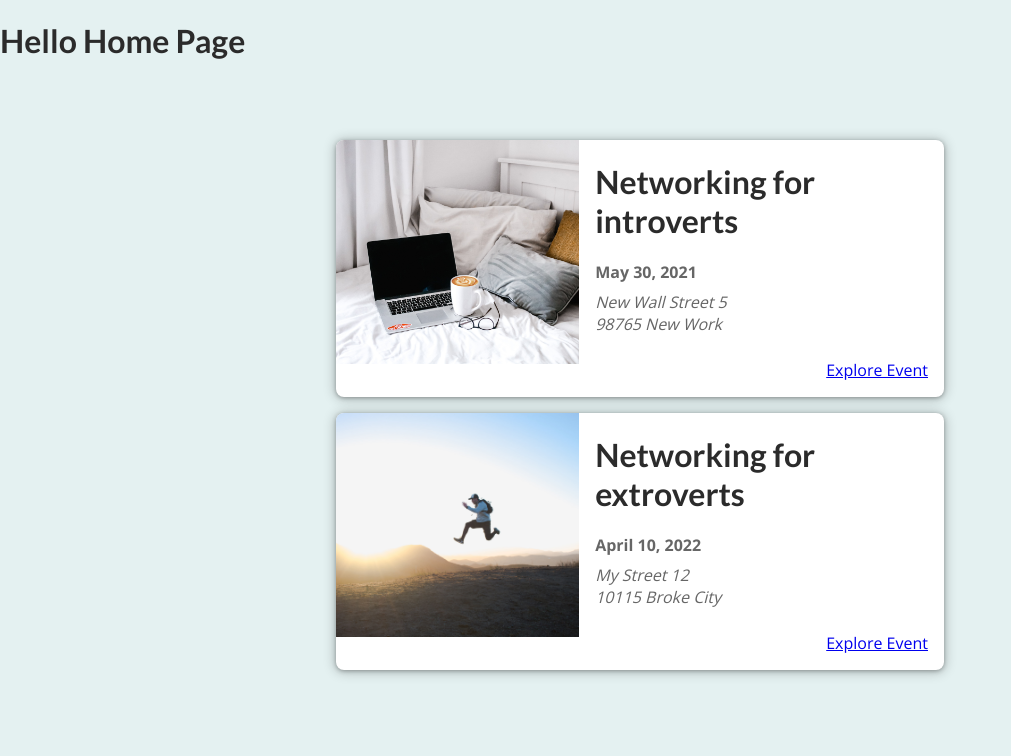
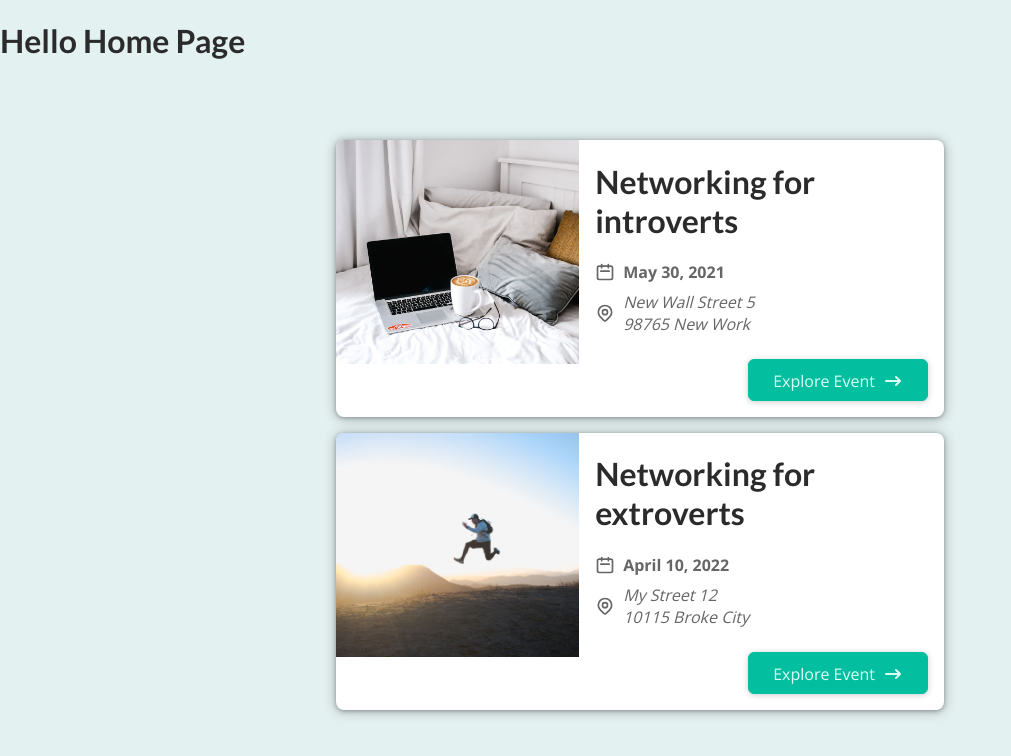
Before and after one commit to slavo3dev/socialwrapper, a Next.js app: page / in a window 1280 px wide. Shown: the top 756 px of the page, without its empty margins (0-1011 px from the left). Built offline with nearby package versions, Linux system fonts and the light colour scheme.

Commit message:
styling the app

```diff
--- /dev/null
+++ b/components/button/button.module.css
@@ -0,0 +1,18 @@
+.btn {
+  text-decoration: none;
+  cursor: pointer;
+  font: inherit;
+  background-color: #03be9f;
+  border: 1px solid #03be9f;
+  border-radius: 6px;
+  color: #dafff7;
+  padding: 0.5rem 1.5rem;
+  text-align: center;
+  box-shadow: 0 1px 6px rgba(0, 0, 0, 0.2);
+}
+
+.btn:hover,
+.btn:active {
+  background-color: #02afa1;
+  border-color: #02afa1;
+}
--- /dev/null
+++ b/components/button/index.js
@@ -0,0 +1,10 @@
+import Link from "next/link";
+import classes from "./button.module.css";
+
+export function Button(props) {
+  return (
+    <Link href={props.link}>
+      <a className={classes.btn}>{props.children}</a>
+    </Link>
+  );
+}
--- a/components/eventItem/index.js
+++ b/components/eventItem/index.js
@@ -1,5 +1,6 @@
-import Link from "next/link";
 import classes from "./eventItem.module.css";
+import { Button } from "../index";
+import { DateIcon, AddressIcon, ArrowRightIcon } from "../icons";
 
 export function EventItem(props) {
   const { title, image, date, location, id } = props.items;
@@ -21,14 +22,21 @@
         <div className={classes.summary}>
           <h1>{title}</h1>
           <div className={classes.date}>
+            <DateIcon />
             <time>{dateFormat}</time>
           </div>
           <div className={classes.address}>
+            <AddressIcon />
             <address>{addressFormat}</address>
           </div>
         </div>
         <div className={classes.actions}>
-          <Link href={exploreLink}>Explore Event</Link>
+          <Button link={exploreLink}>
+            <span>Explore Event</span>
+            <span className={classes.icon}>
+              <ArrowRightIcon />
+            </span>
+          </Button>
         </div>
       </div>
     </li>
--- /dev/null
+++ b/components/icons/address-icon.js
@@ -0,0 +1,22 @@
+export function AddressIcon() {
+  return (
+    <svg
+      xmlns="http://www.w3.org/2000/svg"
+      fill="none"
+      viewBox="0 0 24 24"
+      stroke="currentColor">
+      <path
+        strokeLinecap="round"
+        strokeLinejoin="round"
+        strokeWidth={2}
+        d="M17.657 16.657L13.414 20.9a1.998 1.998 0 01-2.827 0l-4.244-4.243a8 8 0 1111.314 0z"
+      />
+      <path
+        strokeLinecap="round"
+        strokeLinejoin="round"
+        strokeWidth={2}
+        d="M15 11a3 3 0 11-6 0 3 3 0 016 0z"
+      />
+    </svg>
+  );
+}
--- /dev/null
+++ b/components/icons/arrow-right-icon.js
@@ -0,0 +1,14 @@
+export function ArrowRightIcon() {
+  return (
+    <svg
+      xmlns="http://www.w3.org/2000/svg"
+      viewBox="0 0 20 20"
+      fill="currentColor">
+      <path
+        fillRule="evenodd"
+        d="M12.293 5.293a1 1 0 011.414 0l4 4a1 1 0 010 1.414l-4 4a1 1 0 01-1.414-1.414L14.586 11H3a1 1 0 110-2h11.586l-2.293-2.293a1 1 0 010-1.414z"
+        clipRule="evenodd"
+      />
+    </svg>
+  );
+}
--- /dev/null
+++ b/components/icons/date-icon.js
@@ -0,0 +1,16 @@
+export function DateIcon() {
+  return (
+    <svg
+      xmlns="http://www.w3.org/2000/svg"
+      fill="none"
+      viewBox="0 0 24 24"
+      stroke="currentColor">
+      <path
+        strokeLinecap="round"
+        strokeLinejoin="round"
+        strokeWidth={2}
+        d="M8 7V3m8 4V3m-9 8h10M5 21h14a2 2 0 002-2V7a2 2 0 00-2-2H5a2 2 0 00-2 2v12a2 2 0 002 2z"
+      />
+    </svg>
+  );
+}
--- /dev/null
+++ b/components/icons/index.js
@@ -0,0 +1,5 @@
+import { DateIcon } from "./date-icon";
+import { ArrowRightIcon } from "./arrow-right-icon";
+import { AddressIcon } from "./address-icon";
+
+export { DateIcon, AddressIcon, ArrowRightIcon };
--- a/components/index.js
+++ b/components/index.js
@@ -1,4 +1,5 @@
 import { EventList } from "./eventList";
 import { EventItem } from "./eventItem";
+import { Button } from "./button";
 
-export { EventList, EventItem };
+export { EventList, EventItem, Button };
```
